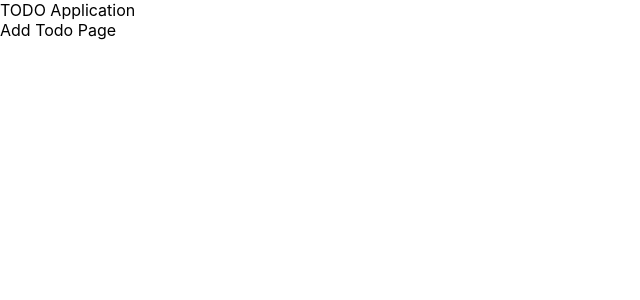
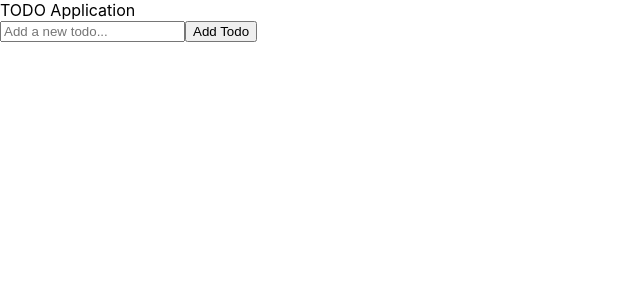
Before and after one commit to FSDSTR1023/todo-frontend, a React (Create React App) app in the folder my-react-app/: page /add-todo in a window 1280 px wide. Shown: the top 300 px of the page, without its empty margins (0-640 px from the left). Built offline with nearby package versions, Linux system fonts and the light colour scheme.

Commit message:
doesn't work yet

```diff
--- a/my-react-app/package.json
+++ b/my-react-app/package.json
@@ -6,6 +6,7 @@
     "@testing-library/jest-dom": "^5.14.1",
     "@testing-library/react": "^13.0.0",
     "@testing-library/user-event": "^13.2.1",
+    "axios": "^1.6.2",
     "react": "^18.2.0",
     "react-dom": "^18.2.0",
     "react-router-dom": "^6.21.1",
@@ -40,5 +41,4 @@
   "devDependencies": {
     "@babel/plugin-proposal-private-property-in-object": "^1.0.0"
   }
-
 }
--- a/my-react-app/src/App.css
+++ b/my-react-app/src/App.css
@@ -1,6 +1,3 @@
-.App {
-  text-align: center;
-}
 
 .App-logo {
   height: 40vmin;
@@ -18,10 +15,10 @@
   min-height: 100vh;
   display: flex;
   flex-direction: column;
-  align-items: center;
-  justify-content: center;
+  /* align-items: center; Remove centering styles */
+  /* justify-content: center; Remove centering styles */
   font-size: calc(10px + 2vmin);
-  color: white;
+  color: rgb(126, 54, 54);
 }
 
 .App-link {
--- a/my-react-app/src/App.js
+++ b/my-react-app/src/App.js
@@ -1,19 +1,25 @@
-import React from 'react';
+import React, { useState } from 'react';
 import './tailwind.css';
-import { BrowserRouter as Router, Route, Routes } from 'react-router-dom'; // Import Routes instead of Switch
+import { BrowserRouter as Router, Routes, Route, useNavigate } from 'react-router-dom';
 import AddTodo from './components/AddTodo';
 import TodoList from './components/TodoList';
 
 function App() {
+  const [todos, setTodos] = useState([]);
+
+  const onAddTodo = newTodo => {
+    setTodos(prevTodos => [...prevTodos, { id: Date.now(), text: newTodo }]);
+  };
+
   return (
     <Router>
       <div className="App">
         <header className="bg-blue-500 text-white p-4 text-xl">
           TODO Application
         </header>
-        <Routes> {/* Use Routes component instead of Switch */}
-          <Route path="/add-todo" element={<AddTodo />} />
-          <Route path="/" element={<TodoList />} />
+        <Routes>
+          <Route path="/add-todo" element={<AddTodo onAddTodo={onAddTodo} />} />
+          <Route path="/" element={<TodoList todos={todos} />} />
         </Routes>
       </div>
     </Router>
--- a/my-react-app/src/components/AddTodo.js
+++ /dev/null
@@ -1,8 +0,0 @@
-// AddTodo.js
-import React from 'react';
-
-function AddTodo() {
-  return <div>Add Todo Page</div>;
-}
-
-export default AddTodo;
--- /dev/null
+++ b/my-react-app/src/components/AddTodo.jsx
@@ -0,0 +1,49 @@
+// AddTodo.jsx
+// Explanation
+// State for Input Value: We're using useState to keep track of the input value.
+// Input Change Handler: handleInputChange updates the state with the current value of the input field.
+// Form Submission Handler: handleSubmit prevents the default form submission action, checks if the input is not just whitespace, and then calls the onAddTodo function with the current input value. Afterward, it clears the input field.
+// Form and Input Fields: The form contains an input field for the todo text and a submit button.
+// Styling: Styling is applied using Tailwind CSS classes. You can adjust these to match your design preferences.
+
+
+// AddTodo.jsx
+import React, { useState } from 'react';
+import { useNavigate } from 'react-router-dom';
+
+function AddTodo({ onAddTodo }) {
+  const [inputValue, setInputValue] = useState('');
+  const navigate = useNavigate();
+
+  const handleInputChange = (e) => {
+    setInputValue(e.target.value);
+  };
+
+  const handleSubmit = (e) => {
+    e.preventDefault();
+    if (inputValue.trim() !== '') {
+      onAddTodo(inputValue);
+      setInputValue('');
+      navigate('/'); // Navigate back to the home page to see the list
+    }
+  };
+
+  return (
+    <div className="add-todo-container">
+      <form onSubmit={handleSubmit} className="form">
+        <input
+          type="text"
+          value={inputValue}
+          onChange={handleInputChange}
+          className="input"
+          placeholder="Add a new todo..."
+        />
+        <button type="submit" className="btn">
+          Add Todo
+        </button>
+      </form>
+    </div>
+  );
+}
+
+export default AddTodo;
--- a/my-react-app/src/components/TodoList.js
+++ /dev/null
@@ -1,8 +0,0 @@
-// TodoList.js
-import React from 'react';
-
-function TodoList() {
-  return <div>Add Todo List</div>;
-}
-
-export default TodoList;
--- /dev/null
+++ b/my-react-app/src/components/TodoList.jsx
@@ -0,0 +1,40 @@
+import React, { useState, useEffect } from 'react';
+import { fetchTodos } from '../utils/Api'; // Update the import path to point correctly
+
+function TodoList() {
+  const [todos, setTodos] = useState([]);
+
+  useEffect(() => {
+    const getTodos = async () => {
+      try {
+        const data = await fetchTodos();
+        setTodos(data);
+      } catch (error) {
+        console.error('Failed to fetch tasks:', error);
+      }
+    };
+
+    getTodos();
+  }, []);
+
+  return (
+    <div className="todo-list grid grid-cols-1 sm:grid-cols-2 md:grid-cols-3 lg:grid-cols-4 gap-4">
+      {todos.length > 0 ? (
+        todos.map((todo) => (
+          <div key={todo._id} className="bg-white rounded-lg overflow-hidden shadow-md">
+            <div className="p-4">
+              <p className="text-xl font-semibold">{todo.title}</p>
+              <p className="text-gray-500">{todo.description}</p>
+              <p className="text-gray-600">Owner: {todo.user}</p>
+              {/* Render other task details as needed */}
+            </div>
+          </div>
+        ))
+      ) : (
+        <p className="text-center">No tasks found.</p>
+      )}
+    </div>
+  );
+}
+
+export default TodoList;
--- /dev/null
+++ b/my-react-app/src/utils/Api.js
@@ -0,0 +1,15 @@
+// api.js
+import axios from 'axios';
+
+// Fetch todos
+export const fetchTodos = async () => {
+  try {
+    const response = await axios.get('http://localhost:3000/tasks');
+    return response.data; // Assuming the response data is the list of tasks
+  } catch (error) {
+    console.error('Error fetching tasks:', error);
+    return []; // Return an empty list in case of error
+  }
+};
+
+// Other API functions...
```
Also changed, not shown: my-react-app/src/components/Api.js (deleted, +0 -31 lines), my-react-app/src/components/TaskCard.jsx (+9 -3 lines), 1 other file (tests, documents, lock files or other folders).
